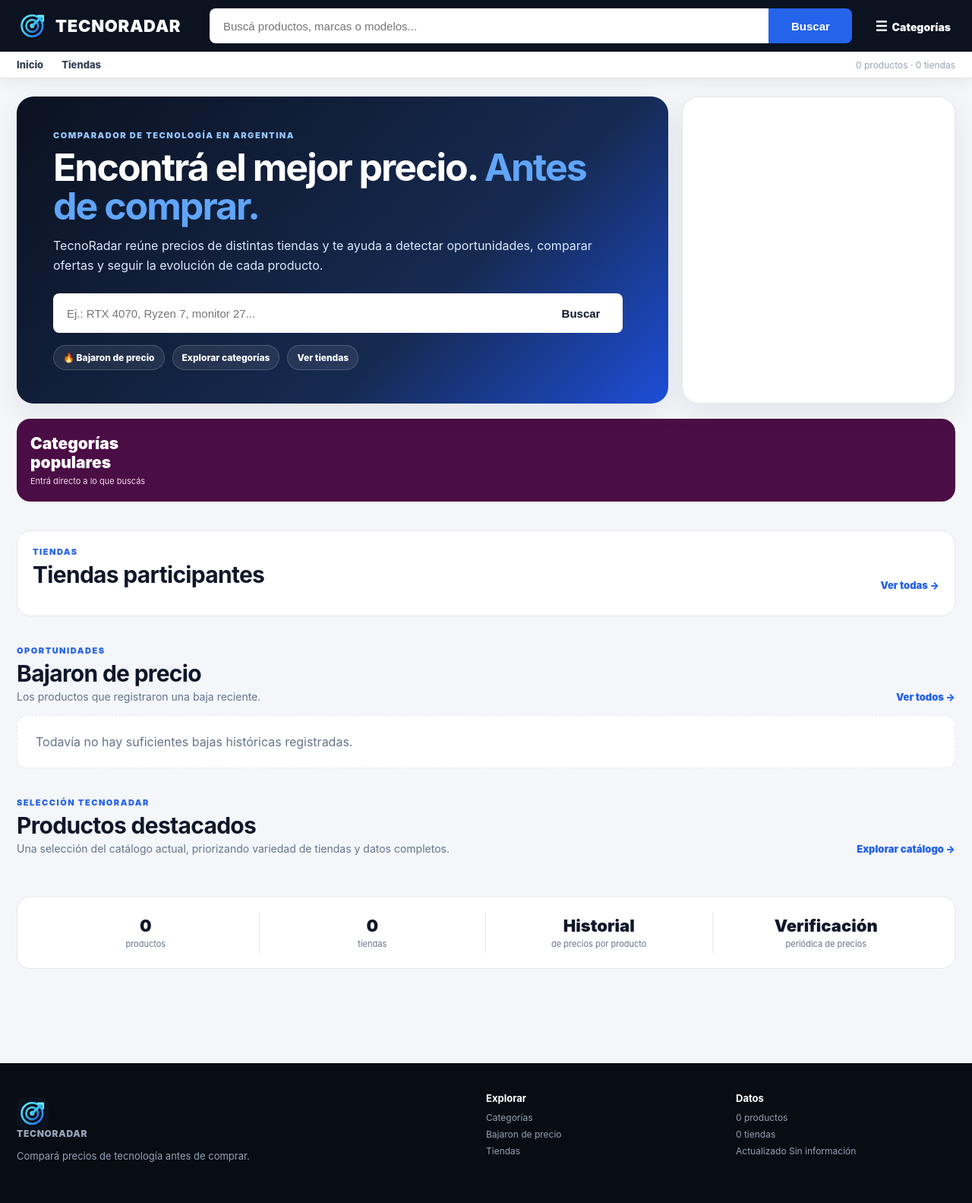
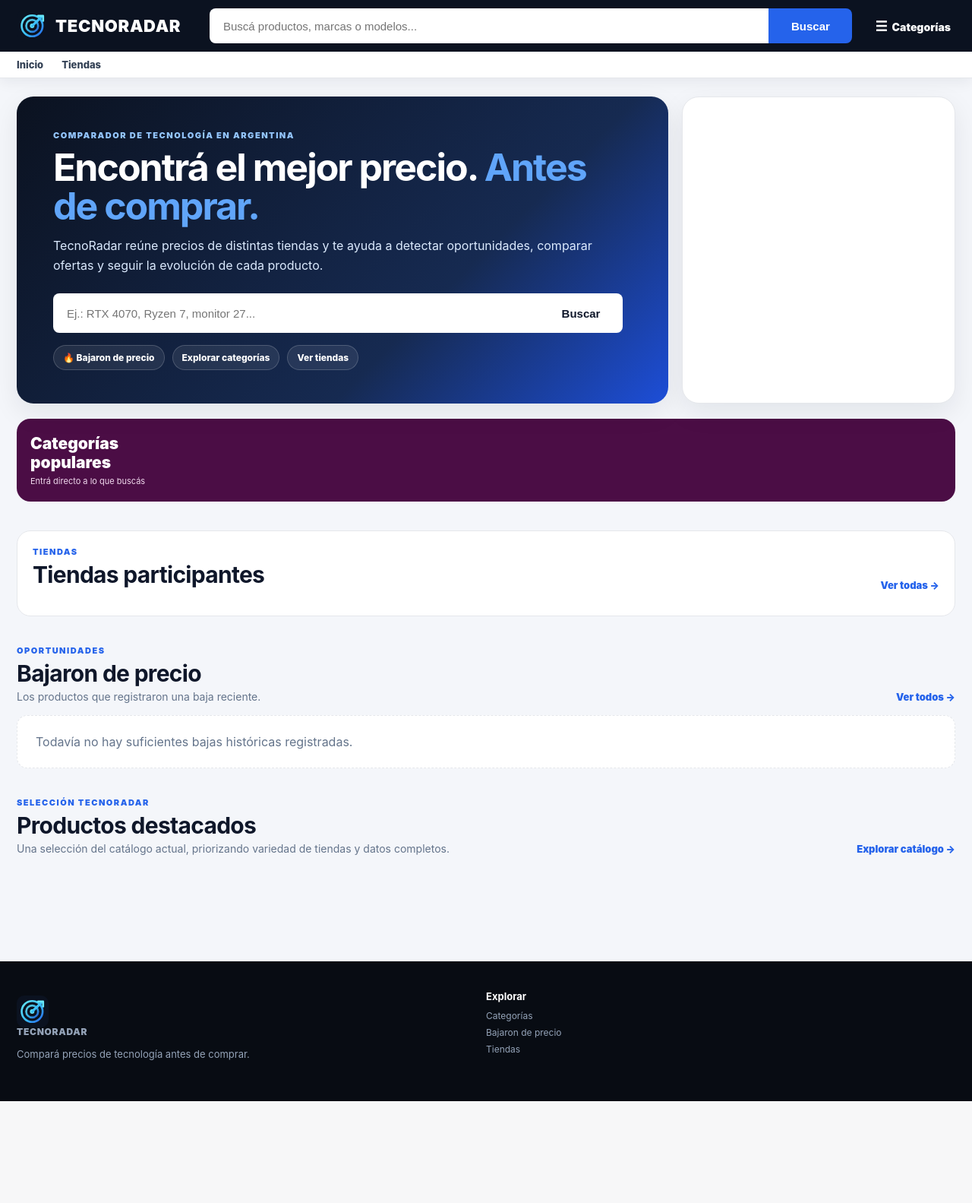
Before and after one commit to franco66272/Comparador, a Flask app: page / in a window 1280 px wide. Shown: the whole page at 76% size. After the commit the page ends 1449 px from the top, so only its background shows below. Run offline with Flask 3, Linux system fonts and the light colour scheme.

Commit message:
Reducir redundancia de métricas en portada

```diff
--- a/templates/index.html
+++ b/templates/index.html
@@ -37,7 +37,6 @@
                 <a href="#ofertas">Bajaron de precio</a>
                 <a href="#tiendas">Tiendas</a>
             </nav>
-            <span class="nav-meta">{{ '{:,.0f}'.format(total_productos).replace(',', '.') }} productos · {{ total_tiendas }} tiendas</span>
         </div>
     </div>
 </header>
@@ -179,13 +178,6 @@
             {% endfor %}
         </div>
     </section>
-
-    <section class="trust-band">
-        <div><strong>{{ '{:,.0f}'.format(total_productos).replace(',', '.') }}</strong><span>productos</span></div>
-        <div><strong>{{ total_tiendas }}</strong><span>tiendas</span></div>
-        <div><strong>Historial</strong><span>de precios por producto</span></div>
-        <div><strong>Verificación</strong><span>periódica de precios</span></div>
-    </section>
 </main>
 {% endif %}
 
@@ -193,7 +185,6 @@
     <div class="footer-inner">
         <div class="footer-brand"><a class="brand footer-brand-link" href="{{ url_for('inicio') }}"><img class="brand-logo" src="{{ url_for('static', filename='tecnoradar-logo.svg') }}" alt="TecnoRadar"><span>TECNORADAR</span></a><p>Compará precios de tecnología antes de comprar.</p></div>
         <div><strong>Explorar</strong><a href="#categorias">Categorías</a><a href="#ofertas">Bajaron de precio</a><a href="#tiendas">Tiendas</a></div>
-        <div><strong>Datos</strong><span>{{ '{:,.0f}'.format(total_productos).replace(',', '.') }} productos</span><span>{{ total_tiendas }} tiendas</span><span>Actualizado {{ ultima_actualizacion }}</span></div>
     </div>
 </footer>
 </body>
```
